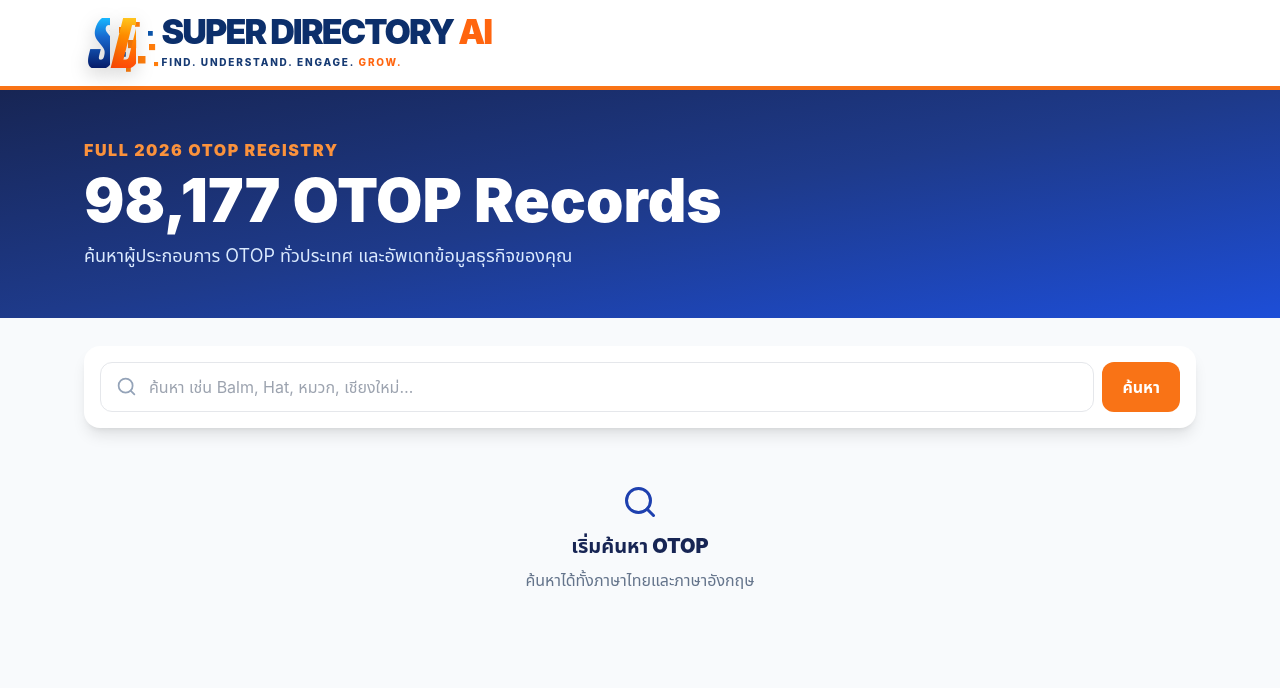
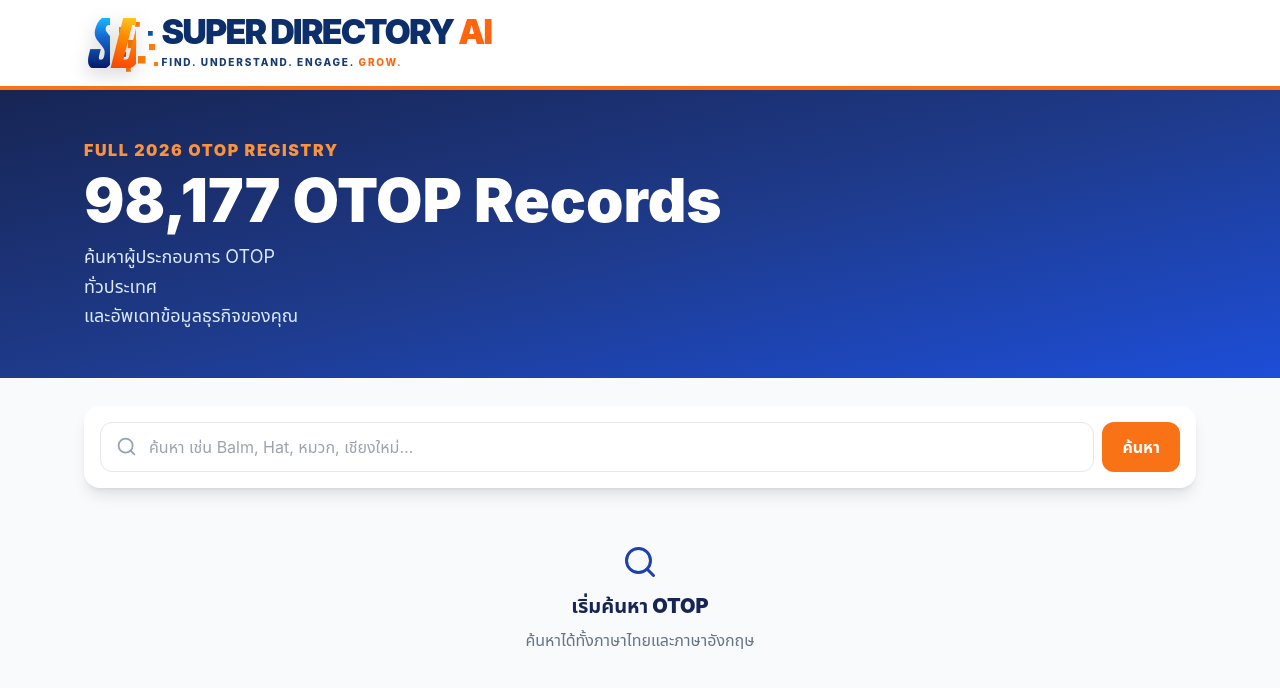
Before and after one commit to ThomasHIP/superdirectory-ai, a React (Vite) app: page / in a window 1280 px wide. Shown: the top 688 px of the page. Built offline with nearby package versions, Linux system fonts and the light colour scheme.

Commit message:
Format OTOP intro copy into three lines

```diff
--- a/src/App.tsx
+++ b/src/App.tsx
@@ -239,7 +239,7 @@ function App() {
           <div className='max-w-6xl mx-auto px-5 py-12'>
             <div className='text-orange-400 font-black tracking-widest'>FULL 2026 OTOP REGISTRY</div>
             <h1 className='text-4xl md:text-6xl font-black mt-2'>98,177 OTOP Records</h1>
-            <p className='text-blue-100 mt-3 text-lg'>ค้นหาผู้ประกอบการ OTOP ทั่วประเทศ และอัพเดทข้อมูลธุรกิจของคุณ</p>
+            <p className='text-blue-100 mt-3 text-lg leading-relaxed'>ค้นหาผู้ประกอบการ OTOP<br />ทั่วประเทศ<br />และอัพเดทข้อมูลธุรกิจของคุณ</p>
           </div>
         </section>
 
```
